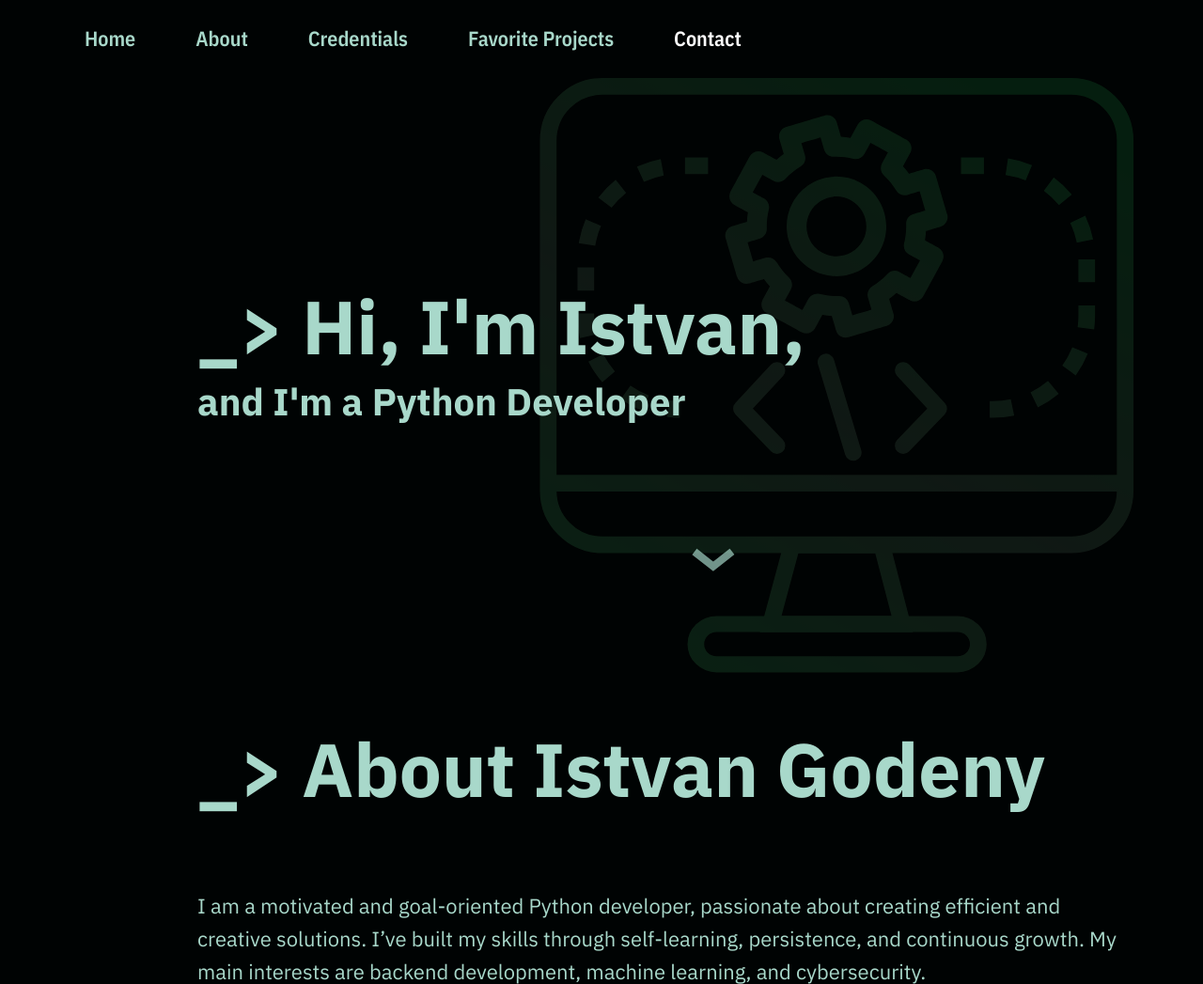
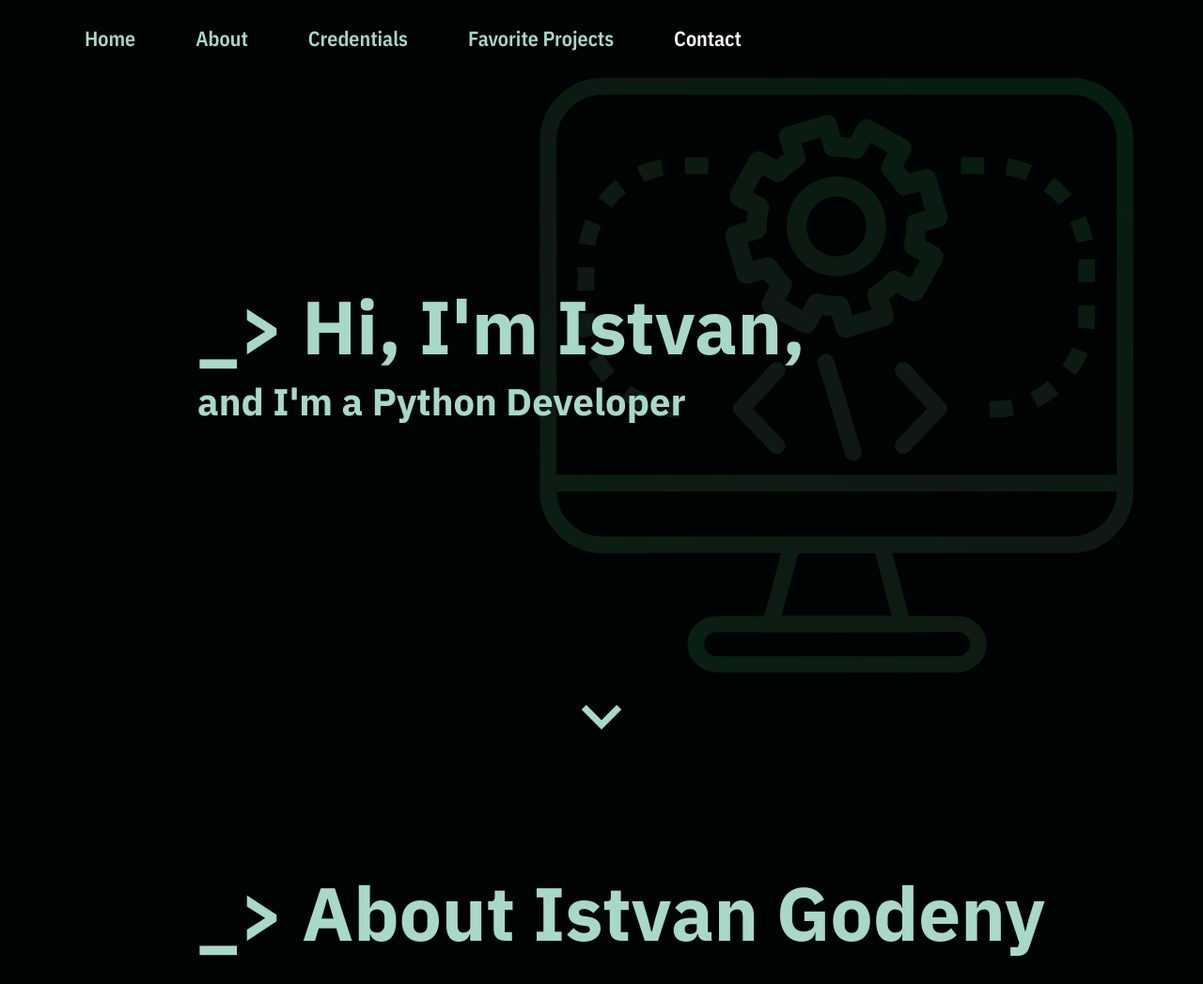
Before and after one commit to IstvanGodeny/IstvanG, a Flask app: page / in a window 1280 px wide. Shown: the top 1047 px of the page at 94% size. Run offline with Flask 3, Linux system fonts and the light colour scheme; some libraries are stand-ins or nearby versions.

Commit message:
Landing page (section) update Scroll down arrow update

```diff
--- a/static/css/styles.css
+++ b/static/css/styles.css
@@ -46,8 +46,7 @@
 body {
     margin-top: 58px;
     background: var(--body-background-color);
-    color: var(--body-text-color)
-
+    color: var(--body-text-color);
 }
 
 .wrapper {
@@ -133,6 +132,9 @@
 
 .contact-text { font-size: var(--font-size-22);}
 
+.intro {height: 70vh;}
+.scroll-down { bottom: 40px;}
+
 #backgroundAnimation { position: fixed; top: 0; left: 00px; width: 100%; height: 100%; opacity: 0.15; z-index: -1;}
 #scrollAnimation { position: relative; top: 100px; left: 200px; width: 8%; height: 8%; opacity: 0.8; z-index: -1;}
 #submit {font-size: var(--font-size-18)}
@@ -165,6 +167,9 @@
     .ms-6 { margin-left: 1rem; }
 
     .contact-text { font-size: var(--font-size-24);}
+
+    .intro {height: 65vh;}
+    .scroll-down { bottom: 40px;}
 
     #backgroundAnimation { position: fixed; top: 0; left: 00px; width: 100%; height: 100%; opacity: 0.15; z-index: -1;}
     #scrollAnimation { position: relative; top: 100px; left: 225px; width: 8%; height: 8%; opacity: 0.8; z-index: -1;}
@@ -200,6 +205,9 @@
 
     .contact-text { font-size: var(--font-size-26);}
 
+    .intro {height: 65vh;}
+    .scroll-down { bottom: 40px;}
+
     #backgroundAnimation { position: fixed; top: 0; left: 00px; width: 100%; height: 100%; opacity: 0.15; z-index: -1;}
     #scrollAnimation { position: relative; top: 100px; left: 300px; width: 8%; height: 8%; opacity: 0.8; z-index: -1;}
     #submit {font-size: var(--font-size-22)}
@@ -233,6 +241,9 @@
     .ms-6 { margin-left: 4rem; }
 
     .contact-text { font-size: var(--font-size-28);}
+
+    .intro {height: 60vh;}
+    .scroll-down { bottom: 40px;}
 
     #backgroundAnimation { position: fixed; top: 0; left: 100px; width: 100%; height: 100%; opacity: 0.15; z-index: -1;}
     #scrollAnimation { position: relative; top: 100px; left: 400px; width: 8%; height: 8%; opacity: 0.8; z-index: -1;}
@@ -543,3 +554,20 @@
 .linkIcon:hover {
     fill: #FFFFFF;
 }
+
+/* Test for arrow down */
+.scroll-down {
+  position: absolute;
+  left: 50%;
+  width: 30px;
+  height: 30px;
+  border-left: 7px solid var(--body-text-color);
+  border-bottom: 7px solid var(--body-text-color);
+  transform: rotate(-45deg) translateX(-50%);
+  animation: bounce 1.5s infinite;
+}
+@keyframes bounce {
+  0%, 20%, 50%, 80%, 100% { transform: translate(-50%, 0) rotate(-45deg); }
+  40% { transform: translate(-50%, 10px) rotate(-45deg); }
+  60% { transform: translate(-50%, 5px) rotate(-45deg); }
+}
--- a/templates/Level1/index.html
+++ b/templates/Level1/index.html
@@ -44,7 +44,7 @@
     <main class="main-position">
 
         <!-- Introduction, welcome -->
-        <div class="ms-6">
+        <div class="ms-6 intro">
             <h1 style="padding-top: 5rem;">_> Hi, I'm Istvan,</h1>
             <h3>and I'm a Python Developer</h3>
             <!--a href="#contact" class="btn btn-custom btn-custom-text">Contact Me</a-->
@@ -78,10 +78,12 @@
                 </div>
             </div> -->
 
+            <div class="scroll-down" style="float: right"></div>
+
         </div>
 
 
-        <div id="scrollAnimation"></div>
+        <!--div id="scrollAnimation"></div-->
 
         <!-- About Istvan Section -->
         <div id="about" class="ms-6">
```
